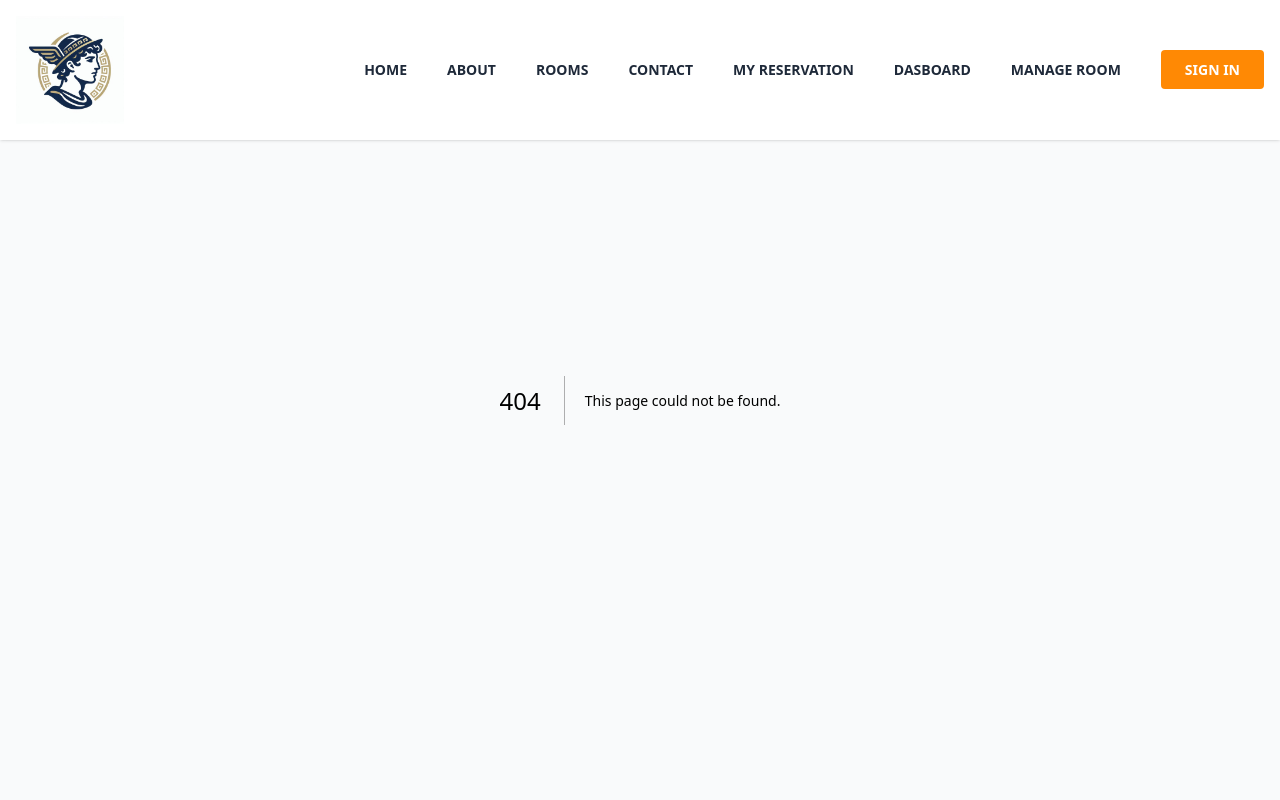
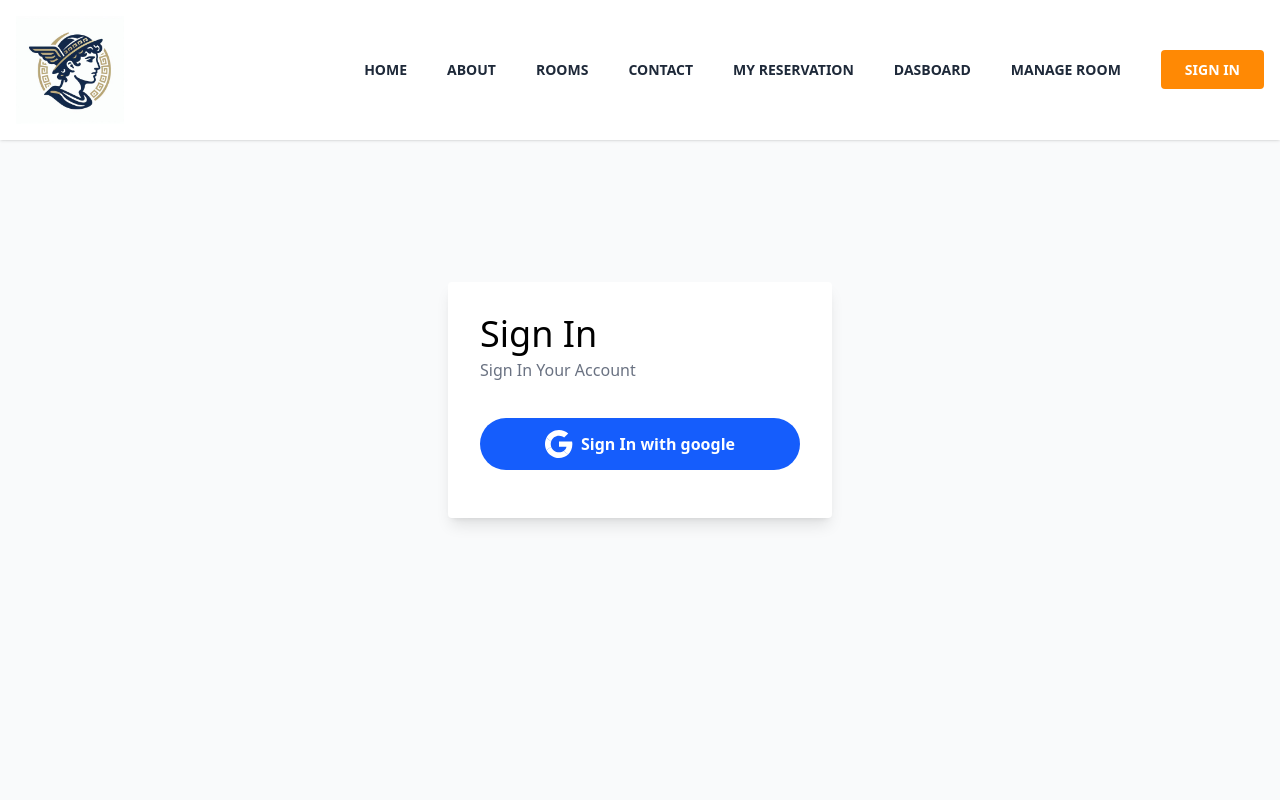
Before and after one commit to gvhaidar-bot/next-js-project, a Next.js app: page /signin in a window 1280 px wide. Before the commit this address had no page. Shown: the top 800 px of the page. Built offline with nearby package versions, Linux system fonts and the light colour scheme.

Commit message:
membuat autintifikasi

```diff
--- a/app/about/page.tsx
+++ b/app/about/page.tsx
@@ -1,7 +1,12 @@
 import HeaderSection from "@/components/header-section";
+import type { Metadata } from "next";
 import Image from "next/image";
 import { IoEyeOutline, IoLocateOutline } from "react-icons/io5";
 
+export const metadata: Metadata = {
+  title: "about",
+  description: "who we are",
+};
 const AboutPage = () => {
   return (
     <div>
--- /dev/null
+++ b/app/api/auth/[...nextauth]/route.ts
@@ -0,0 +1,2 @@
+import { handlers } from "@/auth"; // Referring to the auth.ts we just created
+export const { GET, POST } = handlers;
--- a/app/page.tsx
+++ b/app/page.tsx
@@ -11,6 +11,7 @@ export default function Home() {
           <h1 className="text-4xl font-bold  uppercase">Room & Rates</h1>
           <p className="py-3">Lorem ipsum dolor sit amet consectetur adipisicing elit.</p>
         </div>
+
         <Main />
       </div>
     </div>
--- /dev/null
+++ b/app/signin/page.tsx
@@ -0,0 +1,23 @@
+import { GoogleLoginButton } from "@/components/loginButton";
+import type { Metadata } from "next";
+
+export const metadata: Metadata = {
+  title: "sign Nin",
+  description: "signin page",
+};
+const SignInPage = () => {
+  return (
+    <div className="min-h-screen flex items-center justify-center">
+      <div className="bg-white w-96 rounded-sm shadow-lg p-8">
+        <h1 className="text-4xl font-bol mb-1">Sign In</h1>
+        <p className="font-medium text-gray-500 mb-5">Sign In Your Account</p>
+
+        <div className="py-4 text-center">
+          <GoogleLoginButton />
+        </div>
+      </div>
+    </div>
+  );
+};
+
+export default SignInPage;
--- /dev/null
+++ b/auth.ts
@@ -0,0 +1,10 @@
+import NextAuth from "next-auth";
+import Google from "next-auth/providers/google";
+
+export const { handlers, signIn, signOut, auth } = NextAuth({
+  providers: [Google],
+  session: { strategy: "jwt" },
+  pages: {
+    signIn: "/signin",
+  },
+});
--- /dev/null
+++ b/components/loginButton.tsx
@@ -0,0 +1,18 @@
+import { signIn } from "@/auth";
+import { GrGoogle } from "react-icons/gr";
+
+export const GoogleLoginButton = () => {
+  return (
+    <form
+      action={async () => {
+        "use server";
+        await signIn("google");
+      }}
+    >
+      <button className="bg-blue-600 px-6 w-full py-3 rounded-full flex items-center justify-center text-white font-bold hover:bg-blue-950 hover:scale-105 transition-all  cursor-pointer gap-2">
+        <GrGoogle className="size-7" />
+        Sign In with google
+      </button>
+    </form>
+  );
+};
--- a/package.json
+++ b/package.json
@@ -11,6 +11,7 @@
   "dependencies": {
     "clsx": "^2.1.1",
     "next": "^16.4.3",
+    "next-auth": "^5.0.0-beta.32",
     "react": "^19.3.1",
     "react-dom": "^19.3.1",
     "react-icons": "^5.7.0"
```
Also changed, not shown: 1 other file (tests, documents, lock files or other folders).
